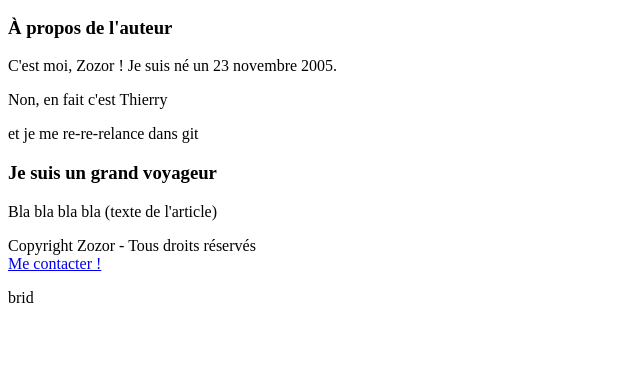
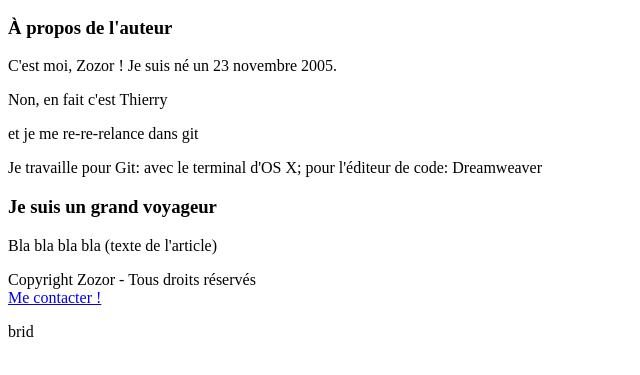
Before and after one commit to thdusordet/DMW1, a plain HTML site: page index.html in a window 1280 px wide. Shown: the part 183-558 px from the top of the page, without its empty margins (0-640 px from the left). Drawn offline with Linux system fonts and the light colour scheme.

Commit message:
visiblement pas committé

```diff
--- a/index.html
+++ b/index.html
@@ -25,6 +25,7 @@
                 <p>C'est moi, Zozor ! Je suis né un 23 novembre 2005.</p>
 				<p>Non, en fait c'est Thierry</p>
 				<p>et je me re-re-relance dans git</p>
+				<p>Je travaille pour Git: avec le terminal d'OS X;  pour l'éditeur de code: Dreamweaver</p>
             </aside>
             <article>
                 <h1>Je suis un grand voyageur</h1>
```
